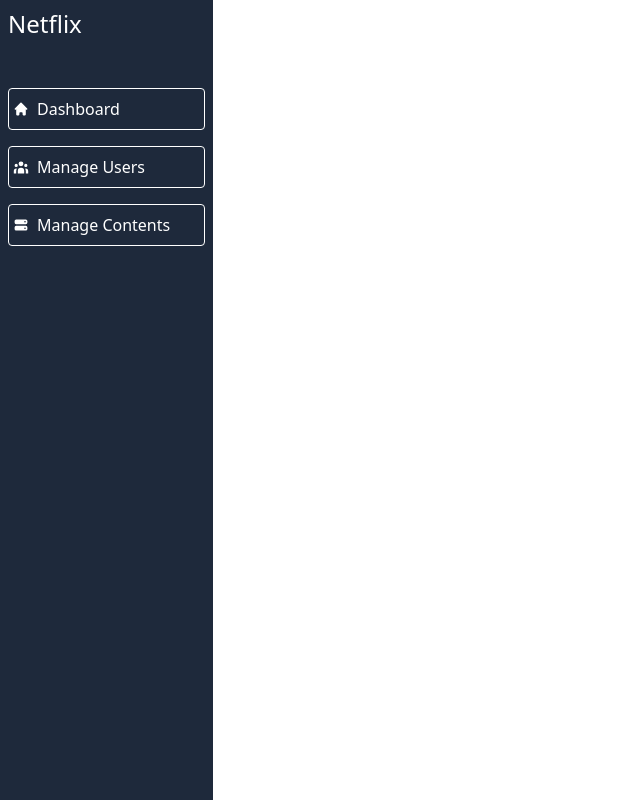
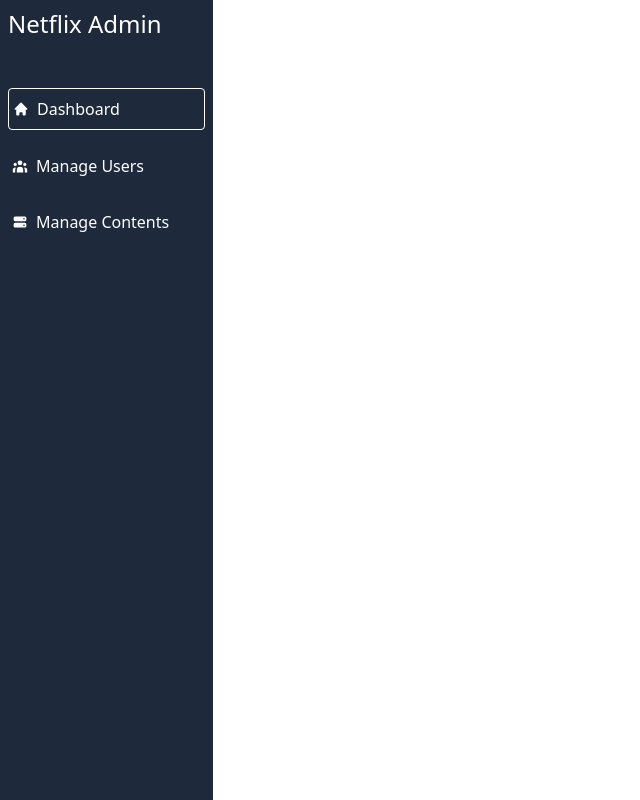
Before and after one commit to sigma-webdev/netflix-clone, a React (Create React App) app in the folder client/: page /admin in a window 1280 px wide. Shown: the whole page, without its empty margins (0-640 px from the left). Built offline with nearby package versions, Linux system fonts and the light colour scheme.

Commit message:
working on admin page navbar

```diff
--- a/client/src/components/AdminNav.jsx
+++ b/client/src/components/AdminNav.jsx
@@ -3,17 +3,17 @@
 const AdminNav = () => {
   return (
     <div className="p-2 w-2/12 h-screen bg-slate-800 text-white">
-      <h3 className="mb-12">Netflix</h3>
+      <h3 className="mb-12">Netflix Admin</h3>
       <ul>
-        <li className="flex items-center mb-4 border border-white py-2 px-1 rounded">
+        <li className="flex items-center mb-4 border border-white py-2 px-1 rounded cursor-pointer">
           <HiHome />
           <p className="ml-2">Dashboard</p>
         </li>
-        <li className="flex items-center mb-4 border border-white py-2 px-1 rounded">
+        <li className="flex items-center mb-4  border-white py-2 px-1 rounded cursor-pointer">
           <HiUserGroup />
           <p className="ml-2">Manage Users</p>
         </li>
-        <li className="flex items-center mb-4 border border-white py-2 px-1 rounded">
+        <li className="flex items-center mb-4  border-white py-2 px-1 rounded cursor-pointer">
           <HiServer />
           <p className="ml-2">Manage Contents</p>
         </li>
```
